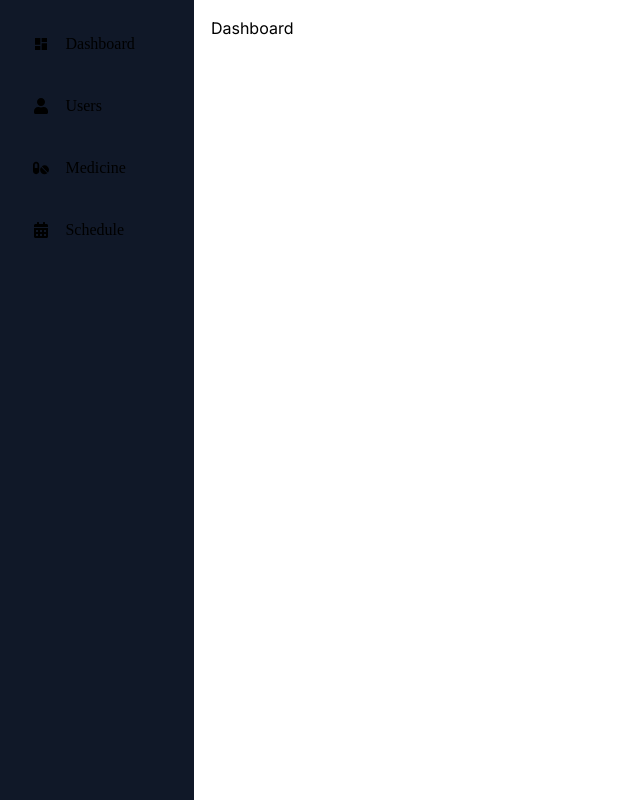
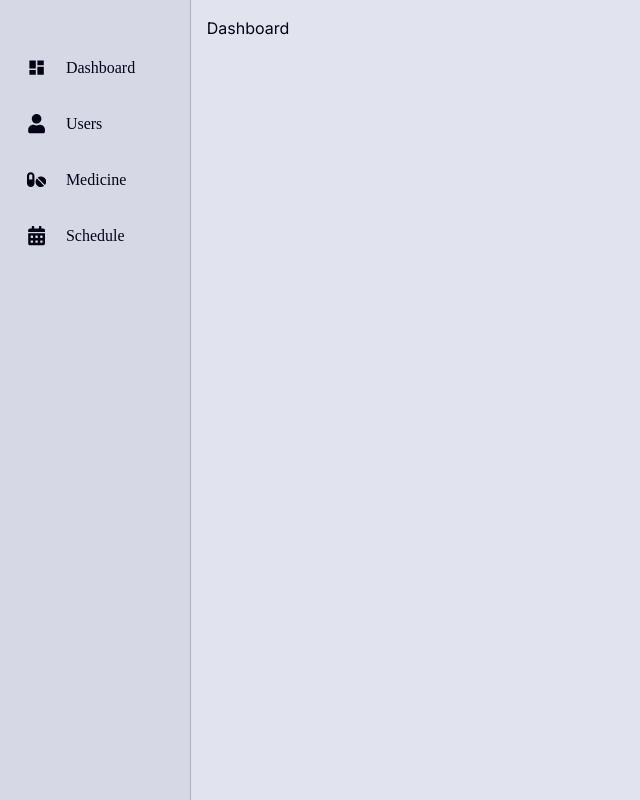
Before and after one commit to erbeeen/medtalk-web-app, a React (Vite) app in the folder frontend/: page / in a window 1280 px wide. Shown: the whole page, without its empty margins (0-640 px from the left). Built offline with nearby package versions, Linux system fonts and the light colour scheme.

Commit message:
frontend: implement custom colors on different components

```diff
--- a/frontend/src/App.jsx
+++ b/frontend/src/App.jsx
@@ -1,24 +1,26 @@
 import MedicineRoute from './routes/Medicine';
 import UsersRoute from './routes/Users';
 import ScheduleRoute from './routes/Schedules';
-import Home from './routes/Home';
+import HomeRoute from './routes/Home';
 import Login from './routes/Login';
 import Sidebar from './components/Sidebar';
 import { Routes, Route } from 'react-router-dom';
 import './App.css';
+import NotFoundRoute from './routes/NotFound';
 
 function App() {
   return (
     <>
-      <div id="main" className="flex flex-row">
+      <div id="main" className="flex flex-row h-screen bg-light dark:bg-dark text-light-text dark:text-dark-text">
         <Sidebar />
         <div className="h-screen w-full flex flex-col">
-          <div id="content-area" className="h-11/12 p-4">
+          <div id="content-area" className="h-full w-full p-4 flex flex-col justify-start align-center gap-10">
             <Routes>
-              <Route path='/' element={<Home />} />
-              <Route path='/users' element={<UsersRoute />} />
-              <Route path='/medicine' element={<MedicineRoute />} />
-              <Route path='/schedules' element={<ScheduleRoute />} />
+              <Route path="/" element={<HomeRoute />} />
+              <Route path="/users" element={<UsersRoute />} />
+              <Route path="/medicine" element={<MedicineRoute />} />
+              <Route path="/schedules" element={<ScheduleRoute />} />
+              <Route path="*" element={<NotFoundRoute />} />
             </Routes>
           </div>
         </div>
--- a/frontend/src/components/Sidebar.jsx
+++ b/frontend/src/components/Sidebar.jsx
@@ -4,28 +4,28 @@ import { FaUser, FaPills, FaCalendarAlt } from "react-icons/fa";
 
 export default function Sidebar() {
   return (
-    <div className="h-screen w-56 p-4 flex flex-col gap-1.5 font-light border-r border-white z-10 bg-gray-900">
-      <Link to="/" className="sidebar-link">
+    <div className="sidebar bg-light-800/5 dark:bg-dark-800/50 text-light-text dark:text-dark-text border-r dark:border-[#ffffff1a] border-dark/20">
+      <Link to="/" className="sidebar-link hover:bg-800 dark:hover:bg-dark-800">
         <div className="sidebar-icon">
-          <MdDashboard />
+          <MdDashboard size="1.2rem" />
         </div>
         <span className="w-8/12">Dashboard</span>
       </Link>
-      <Link to="/users" className="sidebar-link">
+      <Link to="/users" className="sidebar-link hover:bg-800 dark:hover:bg-dark-800">
         <div className="sidebar-icon">
-          <FaUser />
+          <FaUser size="1.2rem"/>
         </div>
         <span className="w-8/12">Users</span>
       </Link>
-      <Link to="/medicine" className="sidebar-link">
+      <Link to="/medicine" className="sidebar-link hover:bg-800 dark:hover:bg-dark-800">
         <div className="sidebar-icon">
-          <FaPills />
+          <FaPills size="1.2rem"/>
         </div>
         <span className="w-8/12">Medicine</span>
       </Link>
-      <Link to="/schedules" className="sidebar-link">
+      <Link to="/schedules" className="sidebar-link hover:bg-800 dark:hover:bg-dark-800">
         <div className="sidebar-icon">
-          <FaCalendarAlt />
+          <FaCalendarAlt size="1.2rem"/>
         </div>
         <span className="w-8/12">Schedule</span>
       </Link>
--- a/frontend/src/routes/Home.jsx
+++ b/frontend/src/routes/Home.jsx
@@ -1,6 +1,6 @@
 import Dashboard from "../components/Dashboard";
 
-export default function Home() {
+export default function HomeRoute() {
 
   return (
       <Dashboard/>
```
